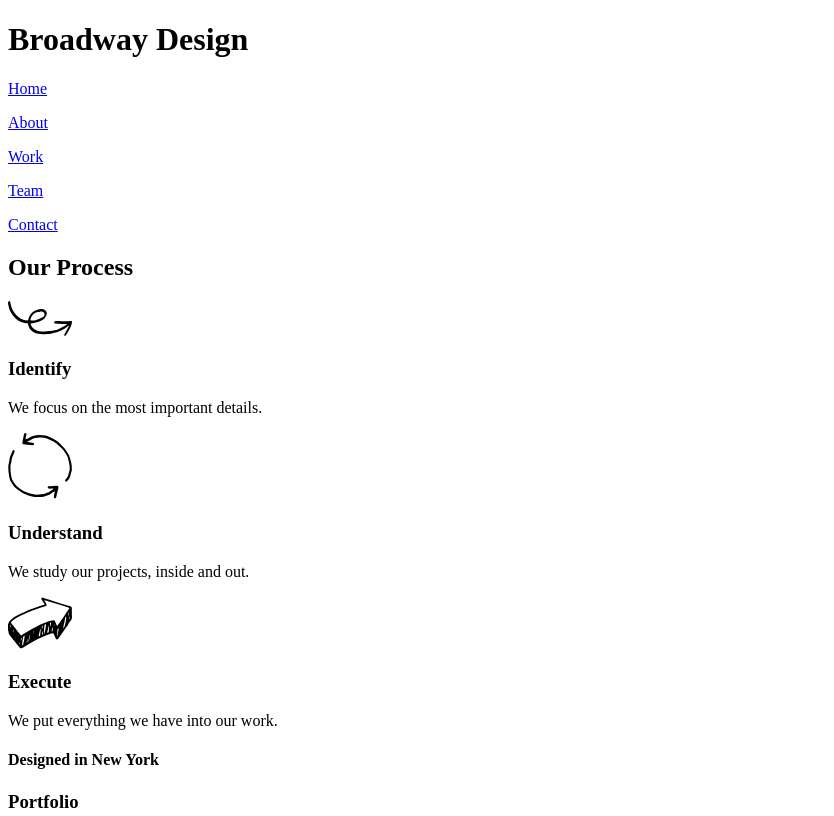
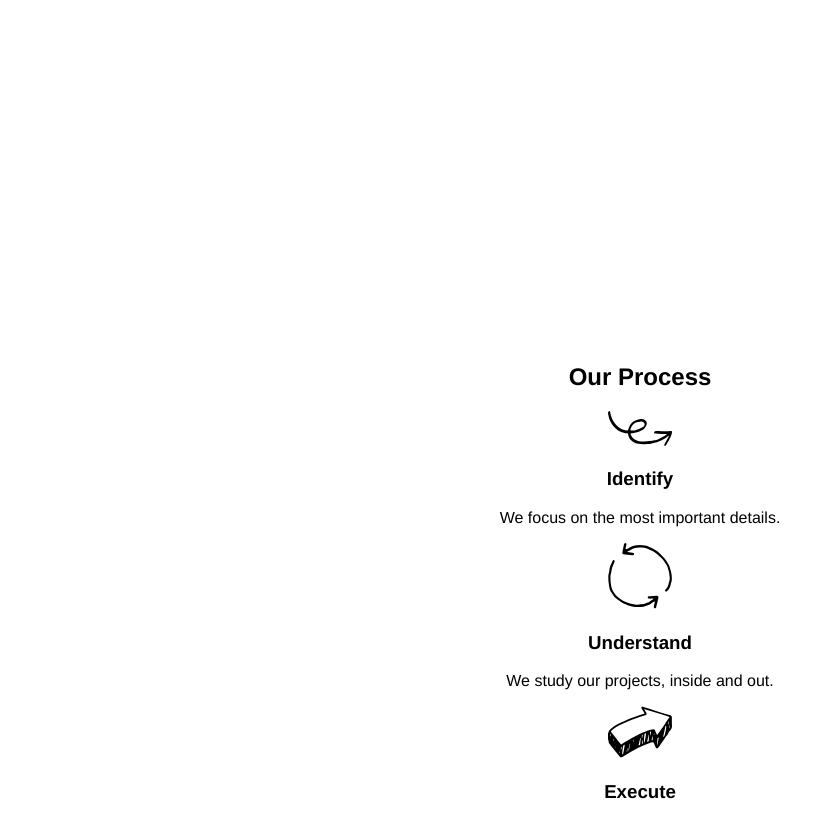
Before and after one commit to JoshuaHelms88/broadway, a plain HTML site: page index.html in a window 1280 px wide. Shown: the top 816 px of the page, without its empty margins (0-834 px from the left). Drawn offline with Linux system fonts and the light colour scheme.

Commit message:
Beginning css

```diff
--- a/index.html
+++ b/index.html
@@ -3,7 +3,7 @@
   <head>
     <meta charset="utf-8">
     <title>Broadway</title>
-    <link href="/css/master.css" type="text/css" rel="stylesheet">
+    <link href="resources\css\style.css" type="text/css" rel="stylesheet">
   </head>
   <body>
     <div class="header">
--- a/resources/css/style.css
+++ b/resources/css/style.css
@@ -0,0 +1,17 @@
+body  {
+  text-align: center;
+  font-family: Helvetica;
+}
+h1  {
+  font-size: 70px;
+  font-weight: bold;
+  color: white;
+}
+a  {
+  font-size: 18px;
+  color: white;
+}
+.header {
+  background-image: url(https://s3.amazonaws.com/codecademy-content/
+    programs/freelance-one/broadway/images/the-flatiron-building.png);
+}
```
